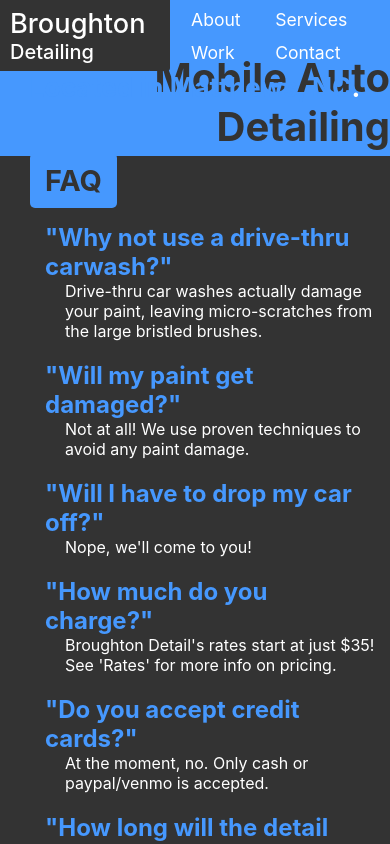
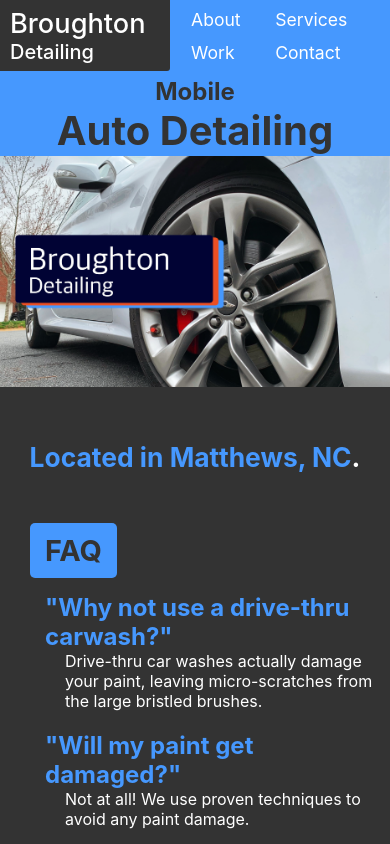
Before and after one commit to jlbroughton88/Broughton_Detailing, a React (Create React App) app in the folder client/: page / in a window 390 px wide. Shown: the top 844 px of the page. Built offline with nearby package versions, Linux system fonts and the light colour scheme.

Commit message:
more style changes

```diff
--- a/client/src/components/Home1/Home1.js
+++ b/client/src/components/Home1/Home1.js
@@ -72,7 +72,8 @@
       <div className="home1Main">
         <section className="leftSect">
           <div className="headDiv">
-            <h1 className="head">Mobile Auto Detailing</h1>
+            <h3 className="subHead">Mobile</h3>
+            <h1 className="head">Auto Detailing</h1>
           </div>
         </section>
         <section className="rightSect">
--- a/client/src/components/Home1/Home1.scss
+++ b/client/src/components/Home1/Home1.scss
@@ -42,6 +42,10 @@
           text-align: end;
           color: #333;
           font-size: 4rem;
+
+          &:before{
+            content: 'Mobile ';
+          }
         }
       }
     }
@@ -255,35 +259,48 @@
         height: 180px;
         padding-right: 0;
         .headDiv {
+          display: flex;
           margin: 0;
           justify-content: center;
+          flex-direction: column;
+          .subHead{
+            color: #333;
+            font-size: 1.5rem;
+            text-align: center;
+            align-self: center;
+            margin-top: 80px;
+          }
           .head {
-            margin-top: 80px;
             font-size: 2.5rem;
-            text-align: flex-end;
-            align-self: flex-end;
+            text-align: center;
+            align-self: center;
             margin-bottom: 5px;
+
+            &:before{
+              content: '';
+            }
           }
         }
       }
       .rightSect {
-        width: 100%;
-        align-self: center;
-        align-items: flex-start;
-        justify-content: center;
-        padding-left: 0;
+       width: 100%;
         left: 0;
-       padding-top: 0;
+        padding-bottom: 50px;
+        // padding-top: 50px;
         .rightSectChild {
           display: flex;
           flex-direction: column;
           align-self: center;
           align-items: center;
           justify-content: center;
+          .imgDiv{
+            margin-bottom: 50px;
+            img{}
+          }
           .addrParent {
             padding-left: 0;
             padding: 0 20px 0 20px;
-            margin-top: 50px;
+            margin-bottom: 50px;
             align-items: center;
             .addrDiv {
 
```
Also changed, not shown: 12 other files (tests, documents, lock files or other folders).
